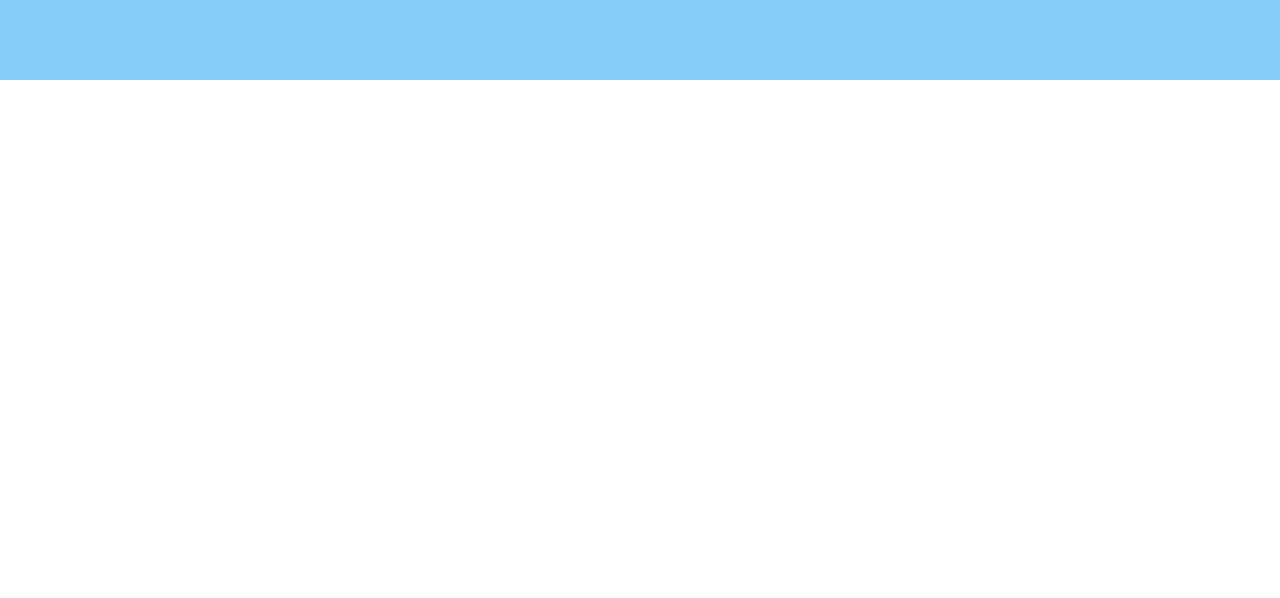
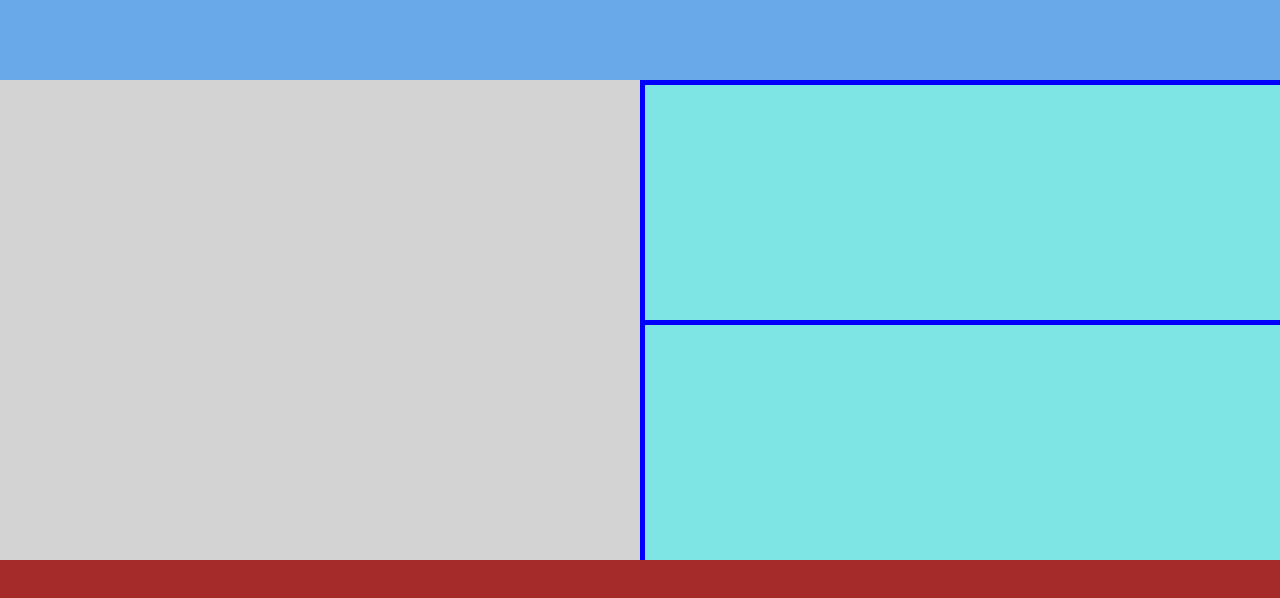
Before and after one commit to camillealma/repositorio1, a plain HTML site: page index.html in a window 1280 px wide. Drawn offline with Linux system fonts and the light colour scheme.

Commit message:
cambiar el css

```diff
--- a/layout.css
+++ b/layout.css
@@ -3,58 +3,68 @@
     margin: 0;
 }
 
-.grid-container {
-    display: grid;
-    grid-template-columns: 1fr 1fr;
-    grid-template-rows: auto 1fr 1fr auto;
-    gap: 10px;
+body {
+    margin: 0;
+    padding: 0;
+}
+
+.container {
+    position: relative;
+    width: 100vw;
     height: 100vh;
 }
 
 .header {
-    background-color: lightskyblue;
-    grid-column: 1 / 3;
-    padding: 40px;
+    position: absolute;
+    top: 0;
+    left: 0;
+    width: 100%;
+    height: 10%;
+    background-color: #6aa9e9;
 }
 
-   .sidebar {
-    background-color: lightgrey;
-    grid-row: 2 / span 1;
-    padding: 20px;
+.left {
+    position: absolute;
+    top: 10%;
+    left: 0;
+    width: 50%;
+    height: 60%;
+    background-color: #d3d3d3;
 }
 
-   .content {
-    background-color: lightseagreen;
-    grid-column: 2 / 3;
-    display: grid;
-    grid-template-rows: 1fr 1fr;
+.right {
+    position: absolute;
+    top: 10%;
+    left: 50%;
+    width: 50%;
+    height: 60%;
 }
 
-   .content-box {
-    background-color: aqua;
-   color: black;
-   font-family: sans-serif;
-   font-size: 16px;
-   display: table-cell;
-   vertical-align: middle;
-  text-align: center;
-
+.right-top {
+    position: absolute;
+    top: 0;
+    left: 0;
+    width: 100%;
+    height: 50%;
+    background-color: #7fe4e4;
+    border: 5px solid #0000ff;
 }
 
-   .content-box-1{
-    color: aquamarine;
-    width: 200px;
-
-   }
-
-
-   .content2 {
-    background-color: brown;
-    grid-column: 1 / 3;
-    padding: 10px;
+.right-bottom {
+    position: absolute;
+    top: 50%;
+    left: 0;
+    width: 100%;
+    height: 50%;
+    background-color: #7fe4e4;
+    border: 5px solid #0000ff;
 }
 
 .footer {
-    background-color: lightskyblue;
-    grid-column: 1 / 3;
+    position: absolute;
+    bottom: 0;
+    left: 0;
+    width: 100%;
+    height: 30%;
+    background-color: #a52a2a; /
 }
```
Lines whose indentation alone changed are shown as unchanged.
